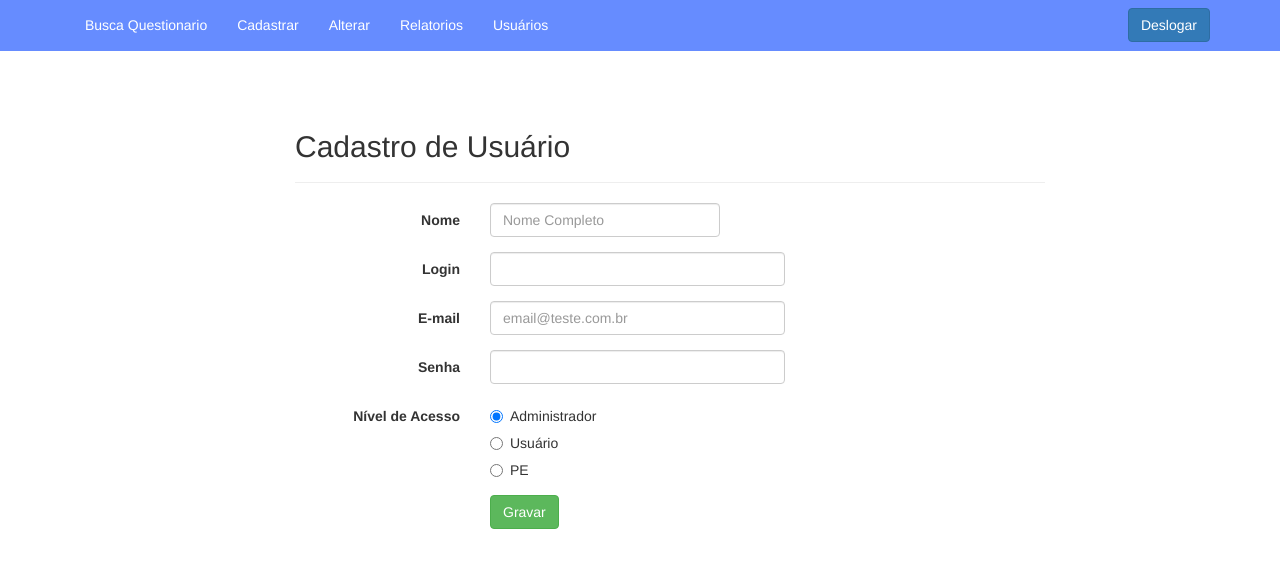
After one commit to jonasrbneto/impchamado, a PHP site: page /novoUsuario.php in a window 1280 px wide. The commit adds this page. Shown: the top 583 px of the page. Run offline with PHP 8.4, Linux system fonts and the light colour scheme; a user stored in the database is signed in; some libraries are stand-ins or nearby versions.

Commit message:
05 - Usuário

```diff
--- a/cabecalho.php
+++ b/cabecalho.php
@@ -36,7 +36,11 @@
 		color:white;
 	}
 
-
+	.ui-dialog-titlebar {
+	  background-color: #668cff;
+	  background-image: none;
+	  color: #fff;
+	}
 
 </style>
 
@@ -66,6 +70,9 @@
 						<li class="nav-item active">
 							<a class="nav-link textoBranco" href=" relatorioQuestionario.php">Relatorios <span class="sr-only">(current)</span></a>
 						</li>
+						<li class="nav-item active">
+							<a class="nav-link textoBranco" href=" usuarios.php">Usu&aacute;rios <span class="sr-only">(current)</span></a>
+						</li>
 					<?php }
 				} ?>
 
@@ -91,6 +98,9 @@
 
 
 			<div id="divMensagemErro" title="Erro" style="display:none">
-
 				<p id="mensagemErro"> </p>
 			</div>
+
+			<div id="divMensagemConfirma" class="ui-dialog-titlebar ui-widget-header" style="display: none">
+			  	<span id="mensagemConfirma" class="ui-dialog-title"></span>
+			</div>
--- /dev/null
+++ b/novoUsuario.php
@@ -0,0 +1,70 @@
+<?php
+	require_once("validaAcesso.php");
+    require_once("cabecalho.php");
+    require_once("util/mostra-alerta.php");
+
+	// Só concede acesso a essa página para usuários com nível de acesso igual e 2 ou mais
+	verificaUsuario(1);
+?>
+
+<div class="container">
+    <div class="row">
+        <div class="col-sm-8 col-sm-offset-2">
+            <div class="page-header text-left">
+                <h2>Cadastro de Usu&aacute;rio</h2>
+            </div>
+
+            <form id="defaultForm" method="post" class="form-horizontal" action="inserir_usuario.php">
+                <div class="form-group">
+                    <label class="col-sm-3 control-label">Nome</label>
+                    <div class="col-sm-4">
+                        <input type="text" class="form-control" name="nome" placeholder="Nome Completo" />
+                    </div>
+                </div>
+
+                <div class="form-group">
+                    <label class="col-sm-3 control-label">Login</label>
+                    <div class="col-sm-5">
+                        <input type="text" class="form-control" name="login" />
+                    </div>
+                </div>
+
+                <div class="form-group">
+                    <label class="col-sm-3 control-label">E-mail</label>
+                    <div class="col-sm-5">
+                        <input type="text" class="form-control" name="email" placeholder="email@teste.com.br" />
+                    </div>
+                </div>
+
+                <div class="form-group">
+                    <label class="col-sm-3 control-label">Senha</label>
+                    <div class="col-sm-5">
+                        <input type="password" class="form-control" name="senha" />
+                    </div>
+                </div>
+
+                <div class="form-group">
+                    <label class="col-sm-3 control-label">N&iacute;vel de Acesso</label>
+                    <div class="col-sm-6">
+                        <div class="radio text-left">
+                            <label><input type="radio" name="perfil" value="1" checked /> Administrador</label>
+                        </div>
+                        <div class="radio text-left">
+                            <label><input type="radio" name="perfil" value="2" /> Usu&aacute;rio</label>
+                        </div>
+                        <div class="radio text-left">
+                            <label><input type="radio" name="perfil" value="3" /> PE</label>
+                        </div>
+
+                    </div>
+                </div>
+
+                <div class="form-group">
+                    <div class="col-sm-9 col-sm-offset-3  text-left">
+                        <button type="submit" class="btn btn-success" name="signup" value="Sign up">Gravar</button>
+                    </div>
+                </div>
+            </form>
+        </div>
+    </div>
+</div>
```
Also changed, not shown: apagar_usuario.php (added, +29 -0 lines), banco-usuario.php (added, +39 -0 lines), inserir_usuario.php (added, +27 -0 lines), usuarios.php (added, +77 -0 lines).
